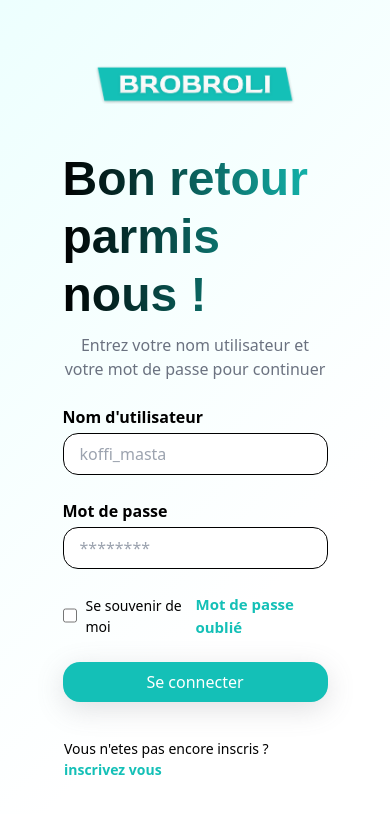
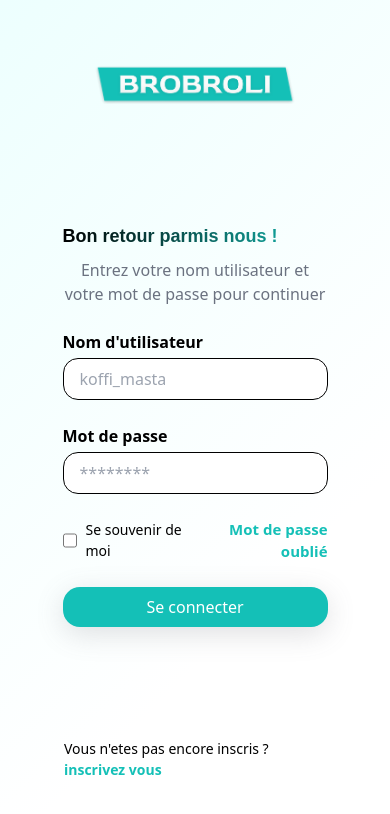
Before and after one commit to Delon00/PrestaCi, an Angular app: page /login in a window 390 px wide. Shown: the top 814 px of the page. Built offline with nearby package versions, Linux system fonts and the light colour scheme.

Commit message:
modified:   src/app/auth/login/login.component.css 	modified:   src/styles.css

```diff
--- a/src/app/auth/login/login.component.css
+++ b/src/app/auth/login/login.component.css
@@ -58,6 +58,7 @@ form button{
     color: #14C0B7;
     font-weight: bold;
     font-size: 15px;
+    text-align: right;
 }
 .register-text{
     font-size: 14px;
--- a/src/styles.css
+++ b/src/styles.css
@@ -258,6 +258,7 @@ h6,h7{line-height:1.6}*{font-family:system-ui,-apple-system,BlinkMacSystemFont,'
     .section-1 .card-grid .card-title{font-size:1rem;}
     .section-1 .card-grid { gap: 1rem; padding: 1rem 0rem; grid-template-columns: repeat(auto-fit, minmax(100px, 1fr));}
     .section-1 .card-grid .card{height: 270px; width: 150px;}
+    .login-main .right h1{font-size: 18px;}
 }
 
 @media only screen and (max-width: 480px) {
```
